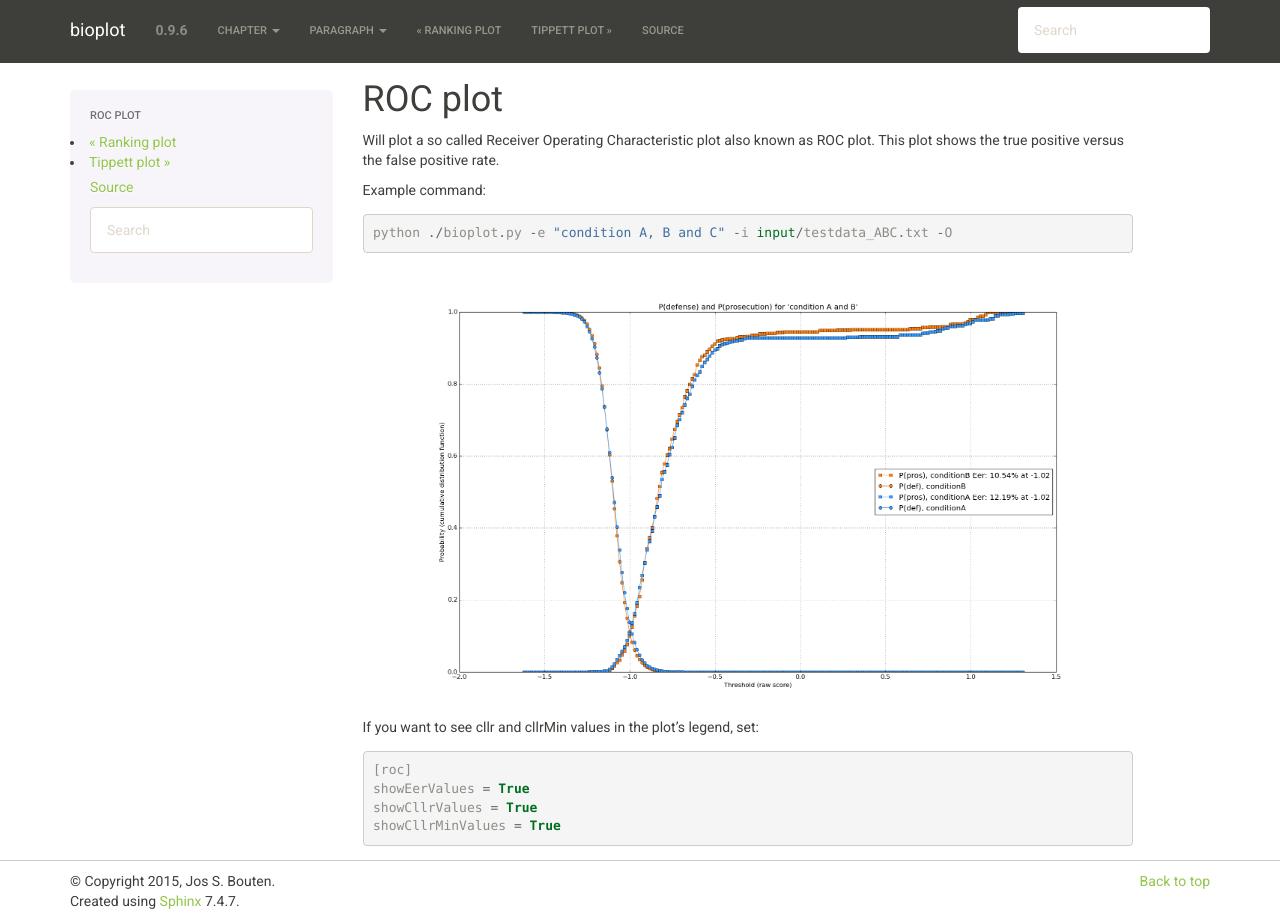
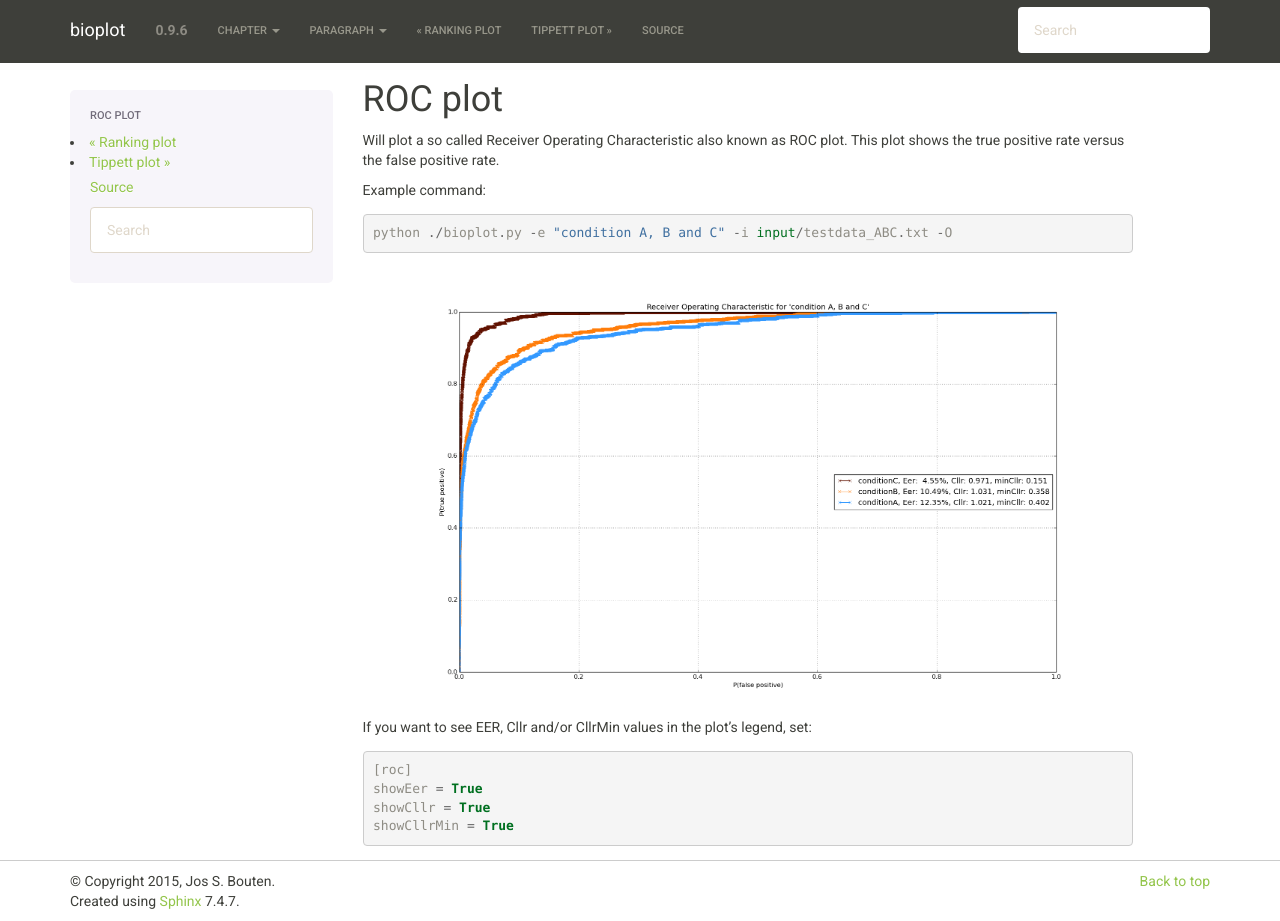
Before and after one commit to josbouten/bioplot, a Sphinx documentation site: the page built from doc/rocplot.rst, in a window 1280 px wide and 921 px high. Built offline with Sphinx 7.4.7, drawn with Linux system fonts in a browser that asks for light colours; formulas are drawn with MathJax 3.

Commit message:
picture and param name change

```diff
--- a/doc/rocplot.rst
+++ b/doc/rocplot.rst
@@ -3,18 +3,18 @@
 ROC plot
 ========
 
-Will plot a so called Receiver Operating Characteristic plot also known as ROC plot.
-This plot shows the true positive versus the false positive rate.
+Will plot a so called Receiver Operating Characteristic also known as ROC plot.
+This plot shows the true positive rate versus the false positive rate.
 
 Example command: ::
 
     python ./bioplot.py -e "condition A, B and C" -i input/testdata_ABC.txt -O
 
-.. image:: images/condition_A_and_B_eer_plot.png
+.. image:: images/condition_ABC_roc.png
 
-If you want to see cllr and cllrMin values in the plot's legend, set: ::
+If you want to see EER, Cllr and/or CllrMin values in the plot's legend, set: ::
 
     [roc]
-    showEerValues = True
-    showCllrValues = True
-    showCllrMinValues = True
+    showEer = True
+    showCllr = True
+    showCllrMin = True
```
